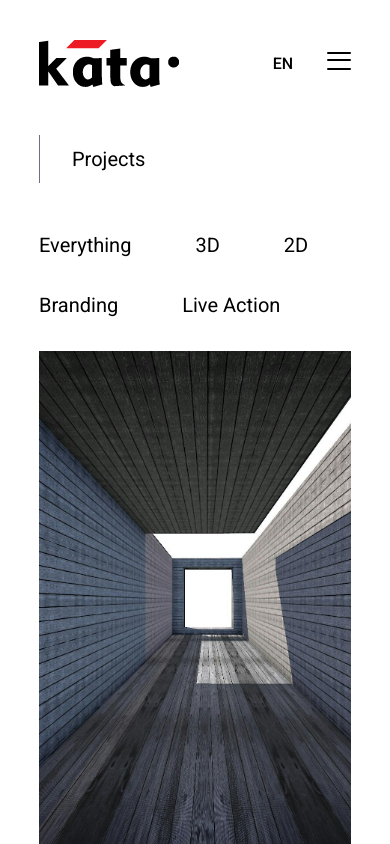
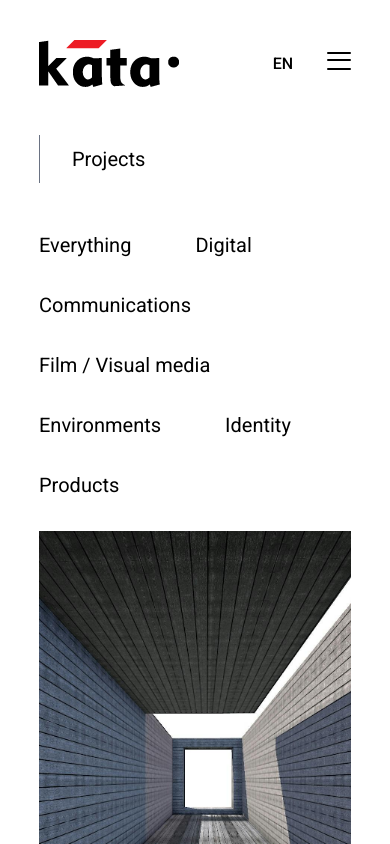
Before and after one commit to Suksii/katadesign-next, a Next.js app: page /en/projects in a window 390 px wide. Shown: the top 844 px of the page. Built offline with nearby package versions, Linux system fonts and the light colour scheme.

Commit message:
categories added and translated

```diff
--- a/messages/en.json
+++ b/messages/en.json
@@ -114,7 +114,16 @@
     }
   },
   "ProjectPage": {
-    "projekti": "Projects"
+    "projekti": "Projects",
+    "kategorije": {
+      "sve": "Everything",
+      "identitet": "Identity",
+      "komunikacije": "Communications",
+      "digital": "Digital",
+      "prostori": "Environments",
+      "produkti": "Products",
+      "film_mediji": "Film / Visual media"
+    }
   },
   "NewsPage": {
     "novosti": "News"
--- a/messages/mn.json
+++ b/messages/mn.json
@@ -115,7 +115,16 @@
     }
   },
   "ProjectPage": {
-    "projekti": "Projekti"
+    "projekti": "Projekti",
+    "kategorije": {
+      "sve": "Sve",
+      "identitet": "Identitet",
+      "komunikacije": "Komunikacije",
+      "digital": "Digital",
+      "prostori": "Prostori",
+      "produkti": "Produkti",
+      "film_mediji": "Film & Mediji"
+    }
   },
   "NewsPage": {
     "novosti": "Novosti"
--- a/src/app/[locale]/(black-layout)/page.js
+++ b/src/app/[locale]/(black-layout)/page.js
@@ -9,14 +9,14 @@ function HomePage() {
 
   return (
     <div className="min-h-[calc(100vh-288px)] flex flex-col md:justify-end relative pb-12">
-      <div className="fixed top-0 right-0 -translate-y-[8%] translate-x-[40%] sm:-translate-y-[15%] md:-translate-y-[15%] lg:-translate-y-[42%] inset-0 z-0">
+      {/* <div className="fixed top-0 right-0 -translate-y-[8%] translate-x-[40%] sm:-translate-y-[15%] md:-translate-y-[15%] lg:-translate-y-[42%] inset-0 z-0">
         <Image
           src="/3s_logo_crveni.png"
           alt="3s_logo_crveni"
           width={3543}
           height={1341}
         />
-      </div>
+      </div> */}
 
       <HeaderMotion animation={fadeInLeft(1)} className="mb-12 md:mb-32">
         {t("ko_smo_mi")}
@@ -26,7 +26,7 @@ function HomePage() {
         <TypewriterText
           lines={["Global", "Design", "Agency."]}
           colors={["text-white", "text-white/85", "text-white/70"]}
-          textClassName="inline-block w-[10ch] font-bold text-6xl md:text-[130px] uppercase tracking-widest leading-none relative"
+          textClassName="inline-block w-[10ch] font-bold text-6xl md:text-[110px] uppercase tracking-widest leading-none relative"
         />
 
         <div className="flex flex-col justify-between md:py-12">
--- a/src/components/GalleryHover.jsx
+++ b/src/components/GalleryHover.jsx
@@ -3,63 +3,67 @@
 import { useState } from "react";
 import GalleryImage from "./GalleryImage";
 import { AnimatePresence, motion } from "framer-motion";
+import { useTranslations } from "next-intl";
 
 const GalleryHover = () => {
+
+  const t = useTranslations('ProjectPage')
+
   const images = [
     {
       src: "/pexels-1.jpg",
       description:
         "Lorem ipsum dolor sit amet, consectetur adipiscing elit, sed do eiusmod tempor incididunt ut labore et dolore magna aliqua. Ut enim ad minim veniam, quis nostrud exercitation ullamco laboris nisi ut aliquip ex ea commodo consequat",
       alt: "Slika1",
-      category: "3D",
+      category: t('kategorije.digital'),
     },
     {
       src: "/pexels-2.jpg",
       description:
         "Lorem ipsum dolor sit amet, consectetur adipiscing elit, sed do eiusmod tempor incididunt ut labore et dolore magna aliqua. Ut enim ad minim veniam, quis nostrud exercitation ullamco laboris nisi ut aliquip ex ea commodo consequat. ",
       alt: "Slika2",
-      category: "2D",
+      category: t('kategorije.komunikacije'),
     },
     {
       src: "/pexels-3.jpg",
       description:
         "Lorem ipsum dolor sit amet, consectetur adipiscing elit, sed do eiusmod tempor incididunt ut labore et dolore magna aliqua. Ut enim ad minim veniam, quis nostrud exercitation ullamco laboris nisi ut aliquip ex ea commodo consequat.",
       alt: "Slika3",
-      category: "Branding",
+      category: t('kategorije.film_mediji'),
     },
     {
       src: "/pexels-4.jpg",
       description:
         "Lorem ipsum dolor sit amet, consectetur adipiscing elit, sed do eiusmod tempor incididunt ut labore et dolore magna aliqua. Ut enim ad minim veniam, quis nostrud exercitation ullamco laboris nis",
       alt: "Slika4",
-      category: "Live Action",
+      category: t('kategorije.prostori'),
     },
     {
       src: "/pexels-5.jpg",
       description:
         "Lorem ipsum dolor sit amet, consectetur adipiscing elit, sed do eiusmod tempor incididunt ut labore et dolore magna aliqua. Ut enim ad minim veniam, quis nostrud exercitation ullamco laboris nisi ut aliquip ",
       alt: "Slika5",
-      category: "2D",
+      category: t('kategorije.identitet'),
     },
     {
       src: "/pexels-6.jpg",
       description:
         "Lorem ipsum dolor sit amet, consectetur adipiscing elit, sed do eiusmod tempor incididunt u",
       alt: "Slika1",
-      category: "Live Action",
+      category: t('kategorije.produkti'),
     },
   ];
 
   const categories = [
-    "Everything",
+    t('kategorije.sve'),
     ...new Set(images.map((img) => img.category)),
   ];
 
   const [hoveredIndex, setHoveredIndex] = useState(null);
-  const [selectedCategory, setSelectedCategory] = useState("Everything");
+  const [selectedCategory, setSelectedCategory] = useState(t('kategorije.sve'));
 
   const filteredImages =
-    selectedCategory === "Everything"
+    selectedCategory === t('kategorije.sve')
       ? images
       : images.filter((img) => img.category === selectedCategory);
 
```
